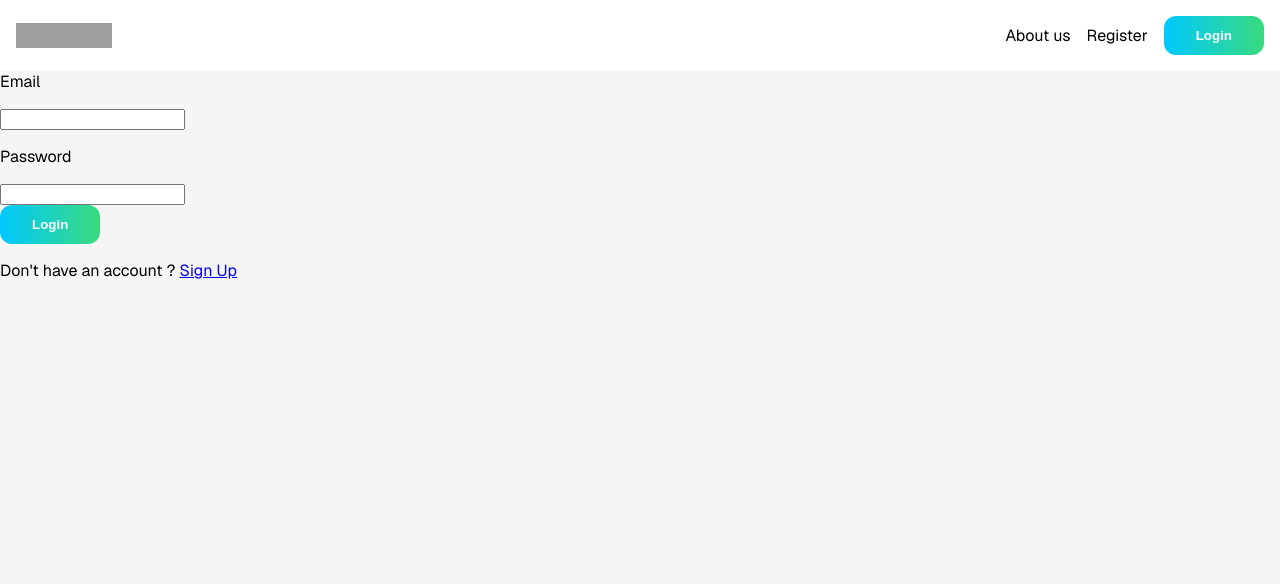
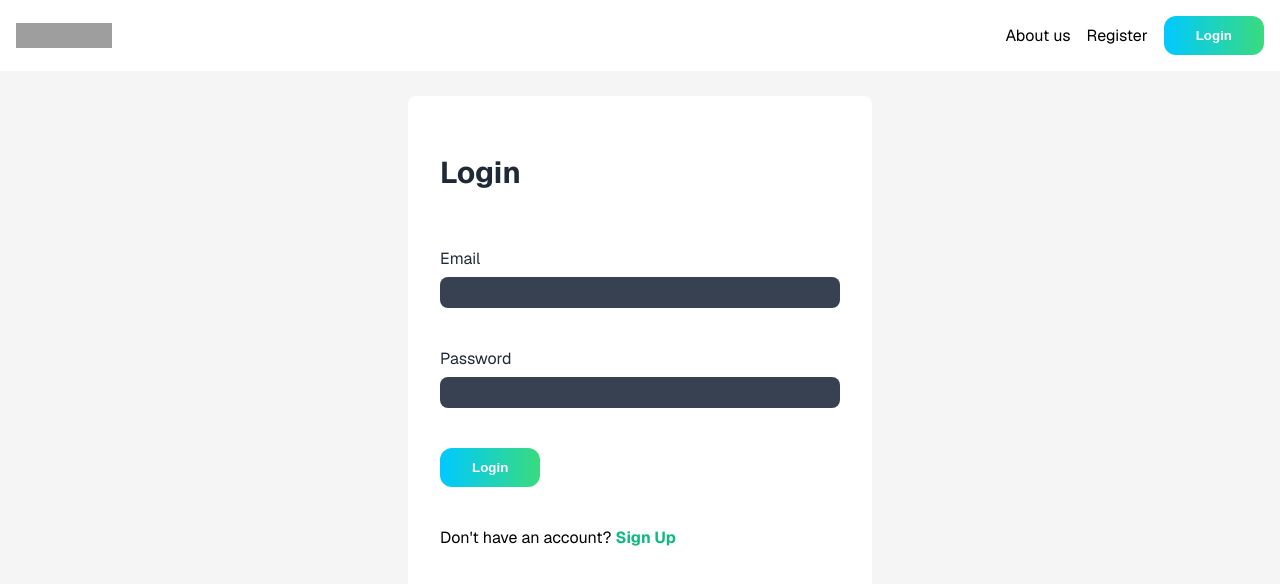
Before and after one commit to maricd7/TradeTide, a Next.js app: page /login in a window 1280 px wide. Shown: the top 584 px of the page. Built offline with nearby package versions, Linux system fonts and the light colour scheme; no server answers; grey boxes are pictures that could not be loaded.

Commit message:
general redesign on login page

```diff
--- a/src/app/(auth)/login/page.js
+++ b/src/app/(auth)/login/page.js
@@ -3,11 +3,7 @@ import React from "react";
 import { LoginForm } from "@/app/components/LoginForm";
 
 const LoginPage = () => {
-  return (
-    <div className="flex h-screen justify-center items-center">
-      <LoginForm />
-    </div>
-  );
+  return <LoginForm />;
 };
 
 export default LoginPage;
--- a/src/app/components/LoginForm/LoginForm.js
+++ b/src/app/components/LoginForm/LoginForm.js
@@ -4,6 +4,7 @@ import Link from "next/link";
 import React, { useRef } from "react";
 import { Button } from "../ui";
 import { useAuthContext } from "@/app/contexts/AuthContext";
+import styles from "./LoginForm.module.css";
 
 const LoginForm = () => {
   const emailRef = useRef();
@@ -16,35 +17,28 @@ const LoginForm = () => {
   };
 
   return (
-    <form
-      onSubmit={(e) => handleSubmit(e)}
-      className="bg-gray-100 px-8 py-8 rounded-lg flex flex-col gap-8 w-fit h-fit"
-    >
-      <h2 className="text-3xl font-bold text-gray-950">Login</h2>
-      <div>
-        <p className="text-gray-950">Email</p>
-        <input
-          ref={emailRef}
-          className="bg-gray-700 rounded-lg px-4 py-2"
-          type="text"
-        />
+    <div className={styles.formWrapper}>
+      <form onSubmit={(e) => handleSubmit(e)} className={styles.formContainer}>
+        <h2 className={styles.title}>Login</h2>
+        <div className={styles.inputContainer}>
+          <p className={styles.label}>Email</p>
+          <input ref={emailRef} className={styles.input} type="text" />
         </div>
-      <div>
-        <p className="text-gray-950">Password</p>
-        <input
-          ref={passwordRef}
-          className="bg-gray-700 rounded-lg px-4 py-2"
-          type="password"
-        />
+        <div className={styles.inputContainer}>
+          <p className={styles.label}>Password</p>
+          <input ref={passwordRef} className={styles.input} type="password" />
         </div>
+        <div className={styles.buttonContainer}>
           <Button text="Login" />
-      <p className="text-gray-950">
-        Don't have an account ?{" "}
-        <Link className="text-green-500 " href="/register">
+        </div>
+        <p>
+          Don't have an account?{" "}
+          <Link href="/register" className={styles.linkText}>
             Sign Up
           </Link>
         </p>
       </form>
+    </div>
   );
 };
 
--- /dev/null
+++ b/src/app/components/LoginForm/LoginForm.module.css
@@ -0,0 +1,54 @@
+.formWrapper {
+  width: 100%;
+  margin-top: 6rem;
+  height: 100%;
+  display: flex;
+  justify-content: center;
+  align-items: center;
+}
+.inputContainer {
+  width: 100%;
+}
+.formContainer {
+  background-color: #fff; /* light gray */
+  padding: 2rem;
+  border-radius: 0.5rem;
+  display: flex;
+  flex-direction: column;
+  gap: 1.5rem;
+  width: 100%;
+  max-width: 400px;
+}
+
+.title {
+  font-size: 1.875rem;
+  font-weight: bold;
+  color: #1f2937;
+  margin-bottom: 1rem;
+}
+
+.label {
+  color: #1f2937;
+  margin-bottom: 0.5rem;
+}
+
+.input {
+  background-color: #374151;
+  color: white;
+  padding: 0.5rem 0;
+  border-radius: 0.5rem;
+  border: none;
+  outline: none;
+  width: 100%;
+  margin: 0;
+}
+
+.buttonContainer {
+  margin-top: 1rem;
+}
+
+.linkText {
+  color: #10b981; /* green */
+  text-decoration: none;
+  font-weight: bold;
+}
```
Lines whose indentation alone changed are shown as unchanged.
